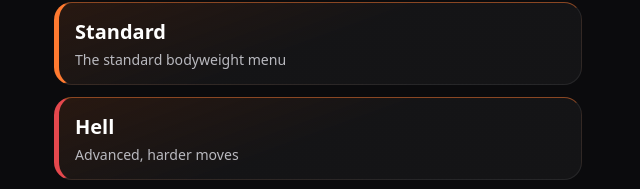
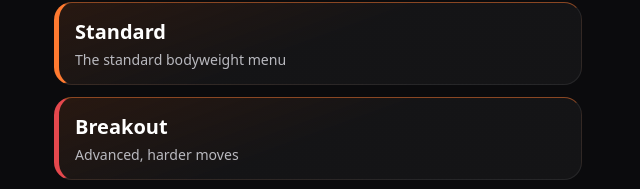
Before and after one commit to zero-to-apps/zero-to-apps.github.io, a plain HTML site: page zero-to-hero.html in a window 1280 px wide. Shown: the part 224-413 px from the top of the page, 322-962 px from the left. Drawn offline with Linux system fonts and the light colour scheme.

Commit message:
Add files via upload

```diff
--- a/zero-to-hero.html
+++ b/zero-to-hero.html
@@ -233,12 +233,12 @@
       one: '完成', nextSet: '完成一組', full: '✓ 已完成', qc: '任務完成　今日已鎖定', hint: '全部完成後，今日任務將鎖定',
       free: '自由安排', unit: { rep: '次', sec: '秒' }, setT: '設定', langL: '語言', close: '關閉',
       plans: { 1: '上肢・推', 2: '下肢・腿', 3: '背部・核心', 4: '恢復日・伸展' },
-      ex: { pu: '伏地挺身', cr: '捲腹', sq: '深蹲', bg: '保加利亞分腿蹲（左右各 2 組）', dd: '死蟲式（左右交替）', bd: '鳥狗式（左右交替）', dm: '鑽石伏地挺身', co: '核心自由訓練', bk: '背肌', sp: '分腿蹲（每側）', su: '超人式', pl: '平板支撐', st: '全身伸展' },
-      c: { mn: { awaken: '覺醒', limiter: '標準', hell: '地獄' }, mt: { awaken: '零基礎入門，動作輕量', limiter: '標準預設徒手菜單', hell: '進階高強度，動作更難' },
+      ex: { pu: '伏地挺身', cr: '捲腹', sq: '深蹲', bg: '保加利亞分腿蹲（左右各 2 組）', dd: '死蟲式', bd: '鳥狗式', dm: '鑽石伏地挺身', co: '核心自由訓練', bk: '背肌', sp: '分腿蹲（每側）', su: '超人式', pl: '平板支撐', st: '全身伸展' },
+      c: { mn: { awaken: '覺醒', limiter: '標準', hell: '破繭' }, mt: { awaken: '零基礎入門，動作輕量', limiter: '標準預設徒手菜單', hell: '進階高強度，動作更難' },
         d: '天', stDone: '已完成', stRelief: '功成身退', stFail: '失敗', stAb: '放棄',
         hline: (ico, st, mo, days, got) => `${ico} ${st}　${mo}・${days} 天　堅持 ${got} 天`,
         o1t: '選擇難度', o1s: '可以先預覽，簽約後永久鎖死。', kept: '進度已歸零，但這些會留下', tot: n => `累計完成 <b>${n}</b> 天`, bst: n => `最長連續 <b>${n}</b> 天`,
-        next: '下一步', back: '← 回上一步', day4: '第 4 天', restTxt: '全身伸展 3 分鐘',
+        next: '下一步', back: '← 回上一步', day4: '第 4 天', restTxt: '全身伸展（自由安排）',
         o2t: '挑戰天數', o2s: mo => `${mo}模式。天數包含恢復日。`, restN: n => `約 <b>${n}</b> 個恢復日`, tokN: (n, t) => `緩衝令共 <b>${n}</b> 張（每 30 天 ${t} 張）`,
         o3t: '挑戰合約', o3s: (mo, d) => `${mo} × ${d} 天`,
         rules: t => ['啟動後，不能更改難度，也不能暫停。', '當天 23:59 前沒完成打卡，挑戰失敗，進度歸零。', `不能補簽；只有緩衝令可以把當天順延 24 小時，每 30 天 ${t} 張。`, '身體不適或疼痛請立即停止。本 App 不提供醫療建議。'],
@@ -260,12 +260,12 @@
       one: '完成', nextSet: '完成一组', full: '✓ 已完成', qc: '任务完成　今日已锁定', hint: '全部完成后，今日任务将锁定',
       free: '自由安排', unit: { rep: '次', sec: '秒' }, setT: '设置', langL: '语言', close: '关闭',
       plans: { 1: '上肢·推', 2: '下肢·腿', 3: '背部·核心', 4: '恢复日·拉伸' },
-      ex: { pu: '俯卧撑', cr: '卷腹', sq: '深蹲', bg: '保加利亚分腿蹲（左右各 2 组）', dd: '死虫式（左右交替）', bd: '鸟狗式（左右交替）', dm: '钻石俯卧撑', co: '核心自由训练', bk: '背肌', sp: '分腿蹲（每侧）', su: '超人式', pl: '平板支撑', st: '全身拉伸' },
-      c: { mn: { awaken: '觉醒', limiter: '标准', hell: '地狱' }, mt: { awaken: '零基础入门，动作轻量', limiter: '标准预设徒手菜单', hell: '进阶高强度，动作更难' },
+      ex: { pu: '俯卧撑', cr: '卷腹', sq: '深蹲', bg: '保加利亚分腿蹲（左右各 2 组）', dd: '死虫式', bd: '鸟狗式', dm: '钻石俯卧撑', co: '核心自由训练', bk: '背肌', sp: '分腿蹲（每侧）', su: '超人式', pl: '平板支撑', st: '全身拉伸' },
+      c: { mn: { awaken: '觉醒', limiter: '标准', hell: '破茧' }, mt: { awaken: '零基础入门，动作轻量', limiter: '标准预设徒手菜单', hell: '进阶高强度，动作更难' },
         d: '天', stDone: '已完成', stRelief: '功成身退', stFail: '失败', stAb: '放弃',
         hline: (ico, st, mo, days, got) => `${ico} ${st}　${mo}・${days} 天　坚持 ${got} 天`,
         o1t: '选择难度', o1s: '可以先预览，签约后永久锁死。', kept: '进度已归零，但这些会留下', tot: n => `累计完成 <b>${n}</b> 天`, bst: n => `最长连续 <b>${n}</b> 天`,
-        next: '下一步', back: '← 回上一步', day4: '第 4 天', restTxt: '全身拉伸 3 分钟',
+        next: '下一步', back: '← 回上一步', day4: '第 4 天', restTxt: '全身拉伸（自由安排）',
         o2t: '挑战天数', o2s: mo => `${mo}模式。天数包含恢复日。`, restN: n => `约 <b>${n}</b> 个恢复日`, tokN: (n, t) => `缓冲令共 <b>${n}</b> 张（每 30 天 ${t} 张）`,
         o3t: '挑战合约', o3s: (mo, d) => `${mo} × ${d} 天`,
         rules: t => ['启动后，不能更改难度，也不能暂停。', '当天 23:59 前没完成打卡，挑战失败，进度归零。', `不能补签；只有缓冲令可以把当天顺延 24 小时，每 30 天 ${t} 张。`, '身体不适或疼痛请立即停止。本 App 不提供医疗建议。'],
@@ -287,12 +287,12 @@
       one: 'Done', nextSet: 'Next set', full: '✓ Completed', qc: 'Quest complete · locked for today', hint: 'Finish everything to lock today',
       free: 'Your choice', unit: { rep: ' reps', sec: 's' }, setT: 'Settings', langL: 'Language', close: 'Close',
       plans: { 1: 'Upper body · Push', 2: 'Lower body · Legs', 3: 'Back · Core', 4: 'Recovery · Stretch' },
-      ex: { pu: 'Push-ups', cr: 'Crunches', sq: 'Squats', bg: 'Bulgarian split squats (2 sets each side)', dd: 'Dead bug (alternating)', bd: 'Bird dog (alternating)', dm: 'Diamond push-ups', co: 'Free core workout', bk: 'Back muscles', sp: 'Split squats (each side)', su: 'Superman', pl: 'Plank', st: 'Full-body stretch' },
-      c: { mn: { awaken: 'Awakening', limiter: 'Standard', hell: 'Hell' }, mt: { awaken: 'Beginner friendly, light moves', limiter: 'The standard bodyweight menu', hell: 'Advanced, harder moves' },
+      ex: { pu: 'Push-ups', cr: 'Crunches', sq: 'Squats', bg: 'Bulgarian split squats (2 sets each side)', dd: 'Dead bug', bd: 'Bird dog', dm: 'Diamond push-ups', co: 'Free core workout', bk: 'Back muscles', sp: 'Split squats (each side)', su: 'Superman', pl: 'Plank', st: 'Full-body stretch' },
+      c: { mn: { awaken: 'Awakening', limiter: 'Standard', hell: 'Breakout' }, mt: { awaken: 'Beginner friendly, light moves', limiter: 'The standard bodyweight menu', hell: 'Advanced, harder moves' },
         d: ' days', stDone: 'Completed', stRelief: 'Retired', stFail: 'Failed', stAb: 'Quit',
         hline: (ico, st, mo, days, got) => `${ico} ${st}　${mo} · ${days} days　held ${got} days`,
         o1t: 'Choose difficulty', o1s: 'Preview freely. Once you sign, it is locked.', kept: 'Progress reset, but these stay', tot: n => `Total done <b>${n}</b> days`, bst: n => `Best streak <b>${n}</b> days`,
-        next: 'Next', back: '← Back', day4: 'Day 4', restTxt: 'Full-body stretch, 3 min',
+        next: 'Next', back: '← Back', day4: 'Day 4', restTxt: 'Full-body stretch (your choice)',
         o2t: 'Challenge length', o2s: mo => `${mo} mode. Days include recovery days.`, restN: n => `About <b>${n}</b> recovery days`, tokN: (n, t) => `<b>${n}</b> buffer tokens in total (${t} per 30 days)`,
         o3t: 'Challenge contract', o3s: (mo, d) => `${mo} × ${d} days`,
         rules: t => ['Once started, you cannot change difficulty or pause.', 'If you do not check in before 23:59, the challenge fails and progress resets.', `No make-ups. Only a buffer token can push a day back by 24 hours, ${t} per 30 days.`, 'Stop at once if you feel unwell or pain. This app gives no medical advice.'],
@@ -337,14 +337,14 @@
   const dayNo = k => Math.max(1, num(k) - num(S.start) + 1 - S.tokensUsed.filter(t => num(t.date) < num(k)).length);
   const TYPES = ['push', 'legs', 'core', 'rest'], UNIT = { su: 'sec', pl: 'sec' };
   const MODES = {
-    awaken:  { name: '覺醒', tag: '零基礎入門，動作輕量', c: '#f5a524', plan: { push: [['pu',10,3],['cr',10,3]], legs: [['sq',10,3],['dd',10,3]], core: [['su',20,3],['bd',10,3]], rest: [['pl',30,2]] } },
-    limiter: { name: '標準', tag: '標準預設徒手菜單',     c: '#ff7a30', plan: { push: [['pu',15,4],['cr',20,4]], legs: [['sq',20,3],['dd',12,3]], core: [['su',30,3],['bd',12,3]], rest: [['pl',60,2]] } },
-    hell:    { name: '地獄', tag: '進階高強度，動作更難', c: '#e5484d', plan: { push: [['pu',20,3],['dm',10,3]], legs: [['sq',20,3],['bg',12,4],['dd',15,3]], core: [['su',40,4],['bd',15,4]], rest: [['pl',60,2]] } }
+    awaken:  { name: '覺醒', tag: '零基礎入門，動作輕量', c: '#f5a524', plan: { push: [['pu',10,3],['cr',15,3]], legs: [['sq',10,3],['dd',14,2]], core: [['su',15,3],['bd',14,2]], rest: [['pl',30,2]] } },
+    limiter: { name: '標準', tag: '標準預設徒手菜單',     c: '#ff7a30', plan: { push: [['pu',15,4],['cr',20,4]], legs: [['sq',20,3],['dd',20,2]], core: [['su',20,3],['bd',20,2]], rest: [['pl',60,2]] } },
+    hell:    { name: '破繭', tag: '進階高強度，動作更難', c: '#e5484d', plan: { push: [['pu',20,3],['dm',10,3],['cr',20,5]], legs: [['sq',20,3],['bg',12,4],['dd',20,3]], core: [['su',30,3],['bd',20,3]], rest: [['pl',60,2]] } }
   };
   const planOf = n => {
     const i = ((n - 1) % 4) + 1, t = TYPES[i - 1];
     const items = MODES[S.contract.mode].plan[t].map(([id, tg, sets]) => ({ id, t: tg, u: UNIT[id] || 'rep', sets }));
-    if (t === 'rest') items.unshift({ id: 'st', t: 0, spec: '3:00', sets: 1 });
+    if (t === 'rest') items.unshift({ id: 'st', t: 0, spec: null, sets: 1 });
     return { idx: i, items };
   };
   const cnt = (r, it) => (r.c[it.id] || []).filter(Boolean).length;
```
